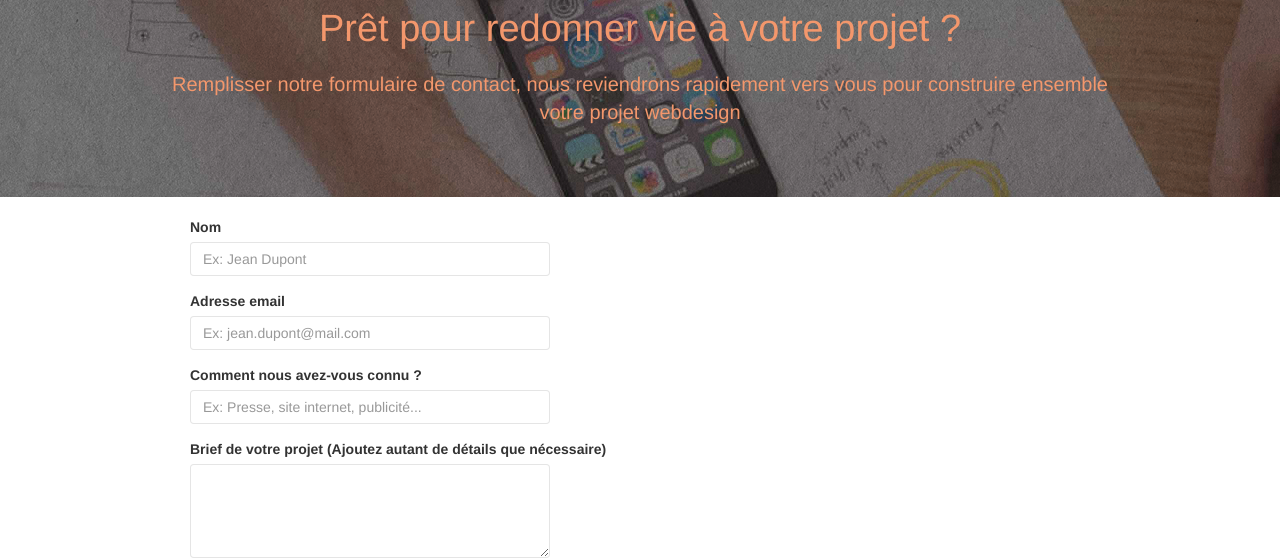
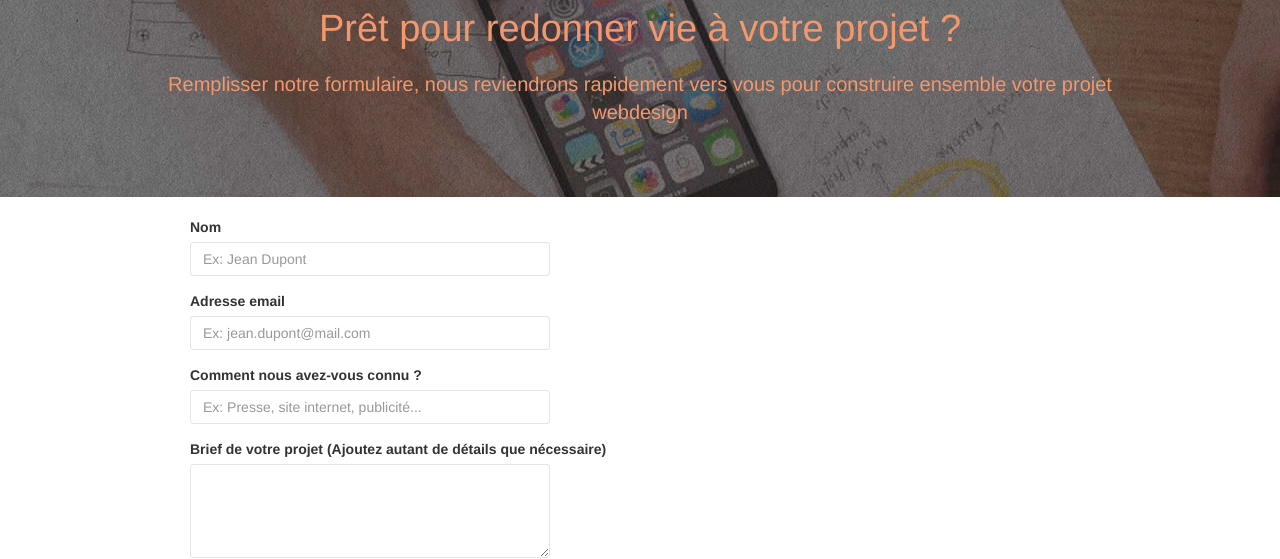
Before and after one commit to ghislaingirardeau/GirardeauGhislain_4_02022021, a plain HTML site: page Contact.html in a window 1280 px wide. Shown: the part 244-803 px from the top of the page. Drawn offline with Linux system fonts and the light colour scheme.

Commit message:
correction web design

```diff
--- a/Contact.html
+++ b/Contact.html
@@ -56,7 +56,7 @@
 					Prêt pour redonner vie à votre projet ?
 				</h1>
 				<p class="mg-md text-center tc-white">
-				Remplisser notre formulaire de contact, nous reviendrons rapidement vers vous pour
+				Remplisser notre formulaire, nous reviendrons rapidement vers vous pour
 				construire ensemble votre projet webdesign
 				</p>
 			</div>
```
